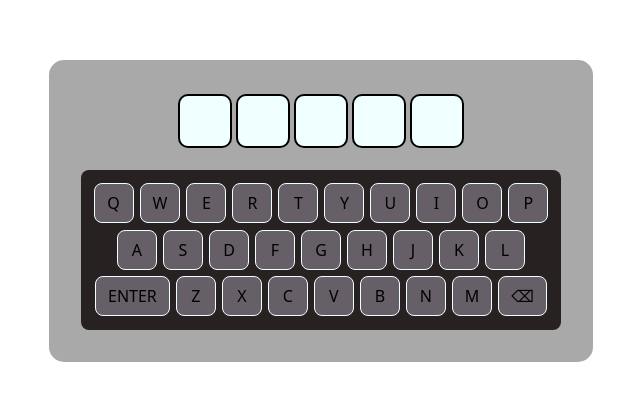
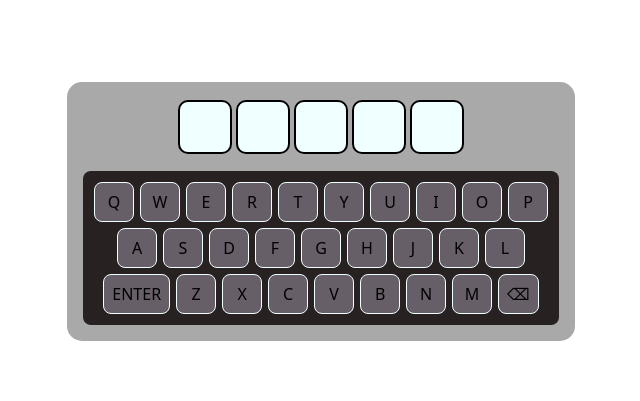
Before and after one commit to barelimelech94/keyboard, a React (Vite) app: page / in a window 1280 px wide. Shown: the part 189-590 px from the top of the page, without its empty margins (319-959 px from the left). Built offline with nearby package versions, Linux system fonts and the light colour scheme.

Commit message:
- Adjust styles - Remove unused styles

```diff
--- a/src/App.css
+++ b/src/App.css
@@ -1,7 +1,7 @@
 #root {
     max-width: 1280px;
     margin: 0 auto;
-    padding: 2rem;
+    padding: 1rem;
     text-align: center;
     background-color: darkgray;
     border-radius: 15px;
--- a/src/styles/Keyboard.css
+++ b/src/styles/Keyboard.css
@@ -1,45 +1,27 @@
 .keyboard {
-    margin-top: 20px;
+    margin-top: 15px;
     text-align: center;
     border-radius: 8px;
     background-color: rgb(39, 33, 33);
-    padding: 10px;
+    padding: 0.5rem;
 }
 
 .keyboard-row {
     display: flex;
     justify-content: center;
-    margin-bottom: 0.05rem;
 }
 
 .keyboard button {
     margin: 3px;
-    padding: 8px 12px;
-    font-size: 1rem;
+    padding: 8px;
     min-width: 40px;
 }
 
-.control-button {
-    margin-top: 10px;
-}
-
-.control-button:disabled {
-    cursor: default;
-}
-
-.keyboard button:not(:disabled):hover,
-.control-button:not(:disabled):hover {
+.keyboard button:not(:disabled):hover {
     transform: scale(1.04);
     filter: drop-shadow(0 0 0.3em rgb(117, 255, 255));
 }
 
-.keyboard button:not(:disabled):active,
-.control-button:not(:disabled):active {
+.keyboard button:not(:disabled):active {
     transform: scale(0.97);
 }
-
-.keyboard button:focus,
-.control-button:focus {
-    outline: none;
-    box-shadow: none;
-}
--- a/src/styles/LetterSquare.css
+++ b/src/styles/LetterSquare.css
@@ -7,7 +7,7 @@
     display: flex;
     align-items: center;
     justify-content: center;
-    font-size: 1.5rem;
+    font-size: 2rem;
     margin: 2px;
 }
 .letter-square.success {
```
